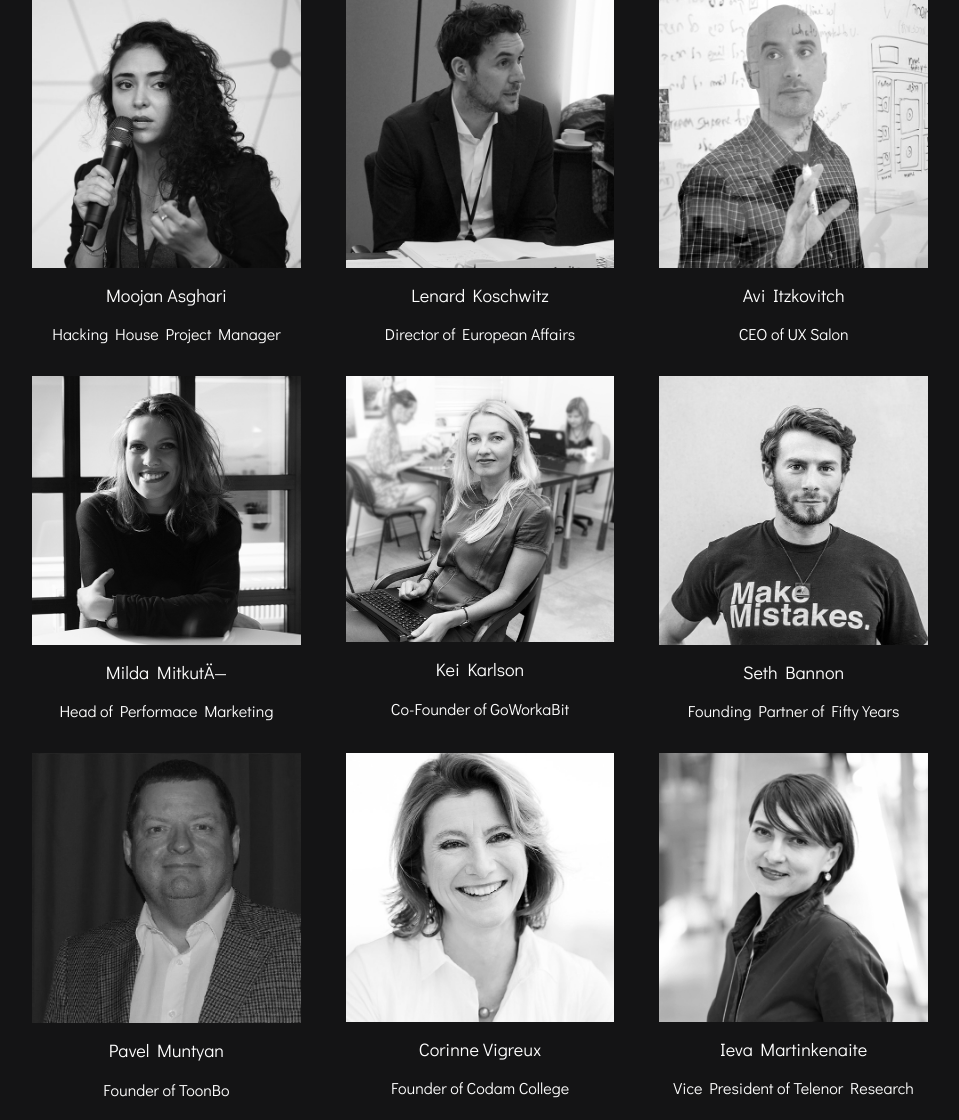
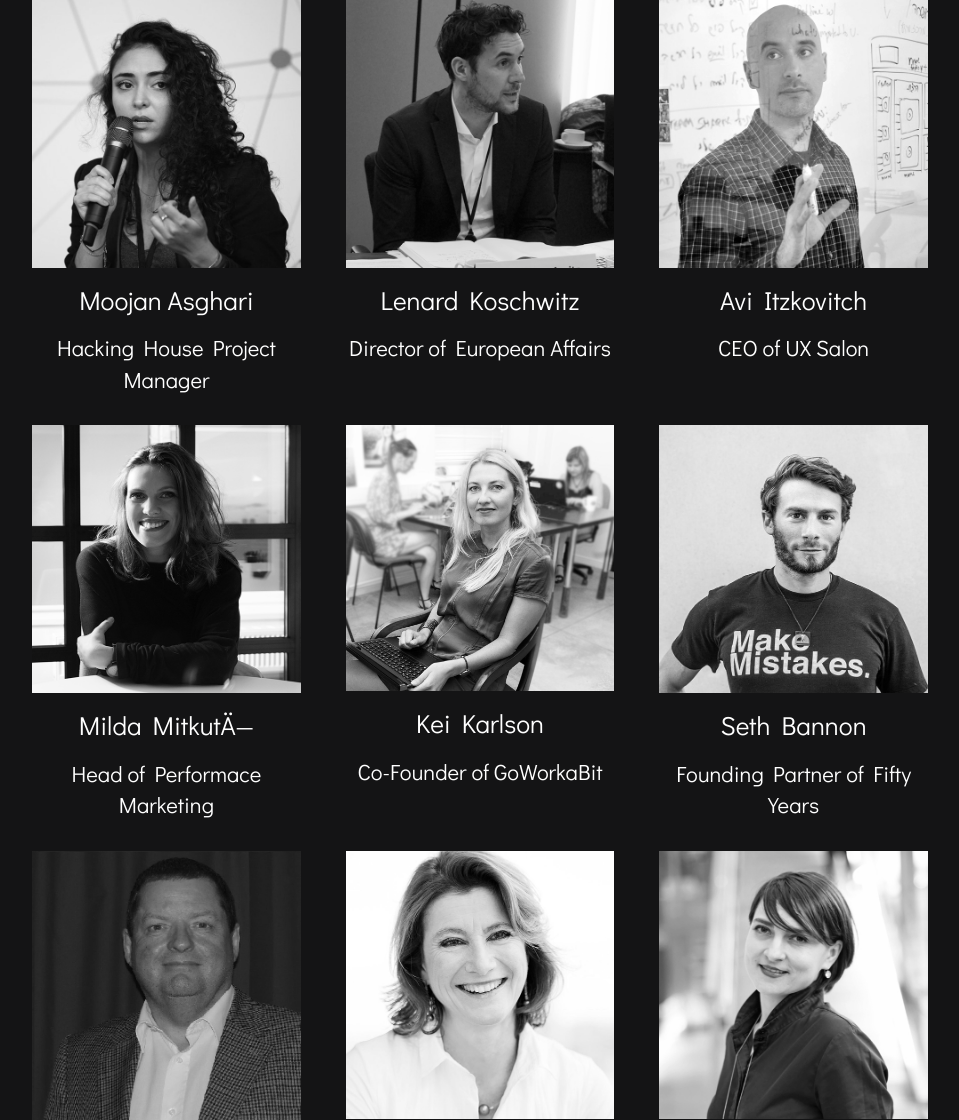
Before and after one commit to 1132049/Front-end, a PHP site: page / in a window 1280 px wide, after a click on "Speakers". Shown: the part 107-1227 px from the top of the page, without its empty margins (160-1119 px from the left). Run offline with PHP 8.4, Linux system fonts and the light colour scheme; some libraries are stand-ins or nearby versions.

Commit message:
edited h sizes

```diff
--- a/Project/style.css
+++ b/Project/style.css
@@ -598,11 +598,11 @@ a .social-icon , .links h4 {
 	}
 
 	.name {
-		font-size: 18px;
+		font-size: 26px;
 	}
 
 	.profession {
-		font-size: 16px;
+		font-size: 22px;
 	}
 
 	.speaker-image {
```
